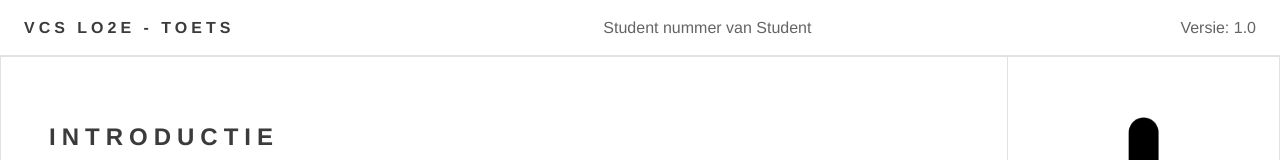
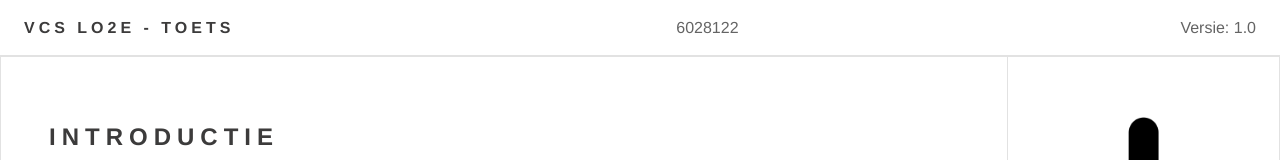
Before and after one commit to AchrafFAl/Achraf-Faloun-SWD4-Toets-VBH, a plain HTML site: page index.html in a window 1280 px wide. Shown: the top 160 px of the page. Drawn offline with Linux system fonts and the light colour scheme.

Commit message:
student nummer
ik heb de studenten nummer aangepast naam mijn studenten nummer

```diff
--- a/index.html
+++ b/index.html
@@ -9,7 +9,7 @@
 
         <header id="header">
             <h1 id="page-title">VCS LO2E - Toets</h1>
-            <p id="student-nummer">Student nummer van Student</p>
+            <p id="student-nummer">6028122</p>
             <p id="version">Versie: 1.0</p>
         </header>
 
```
